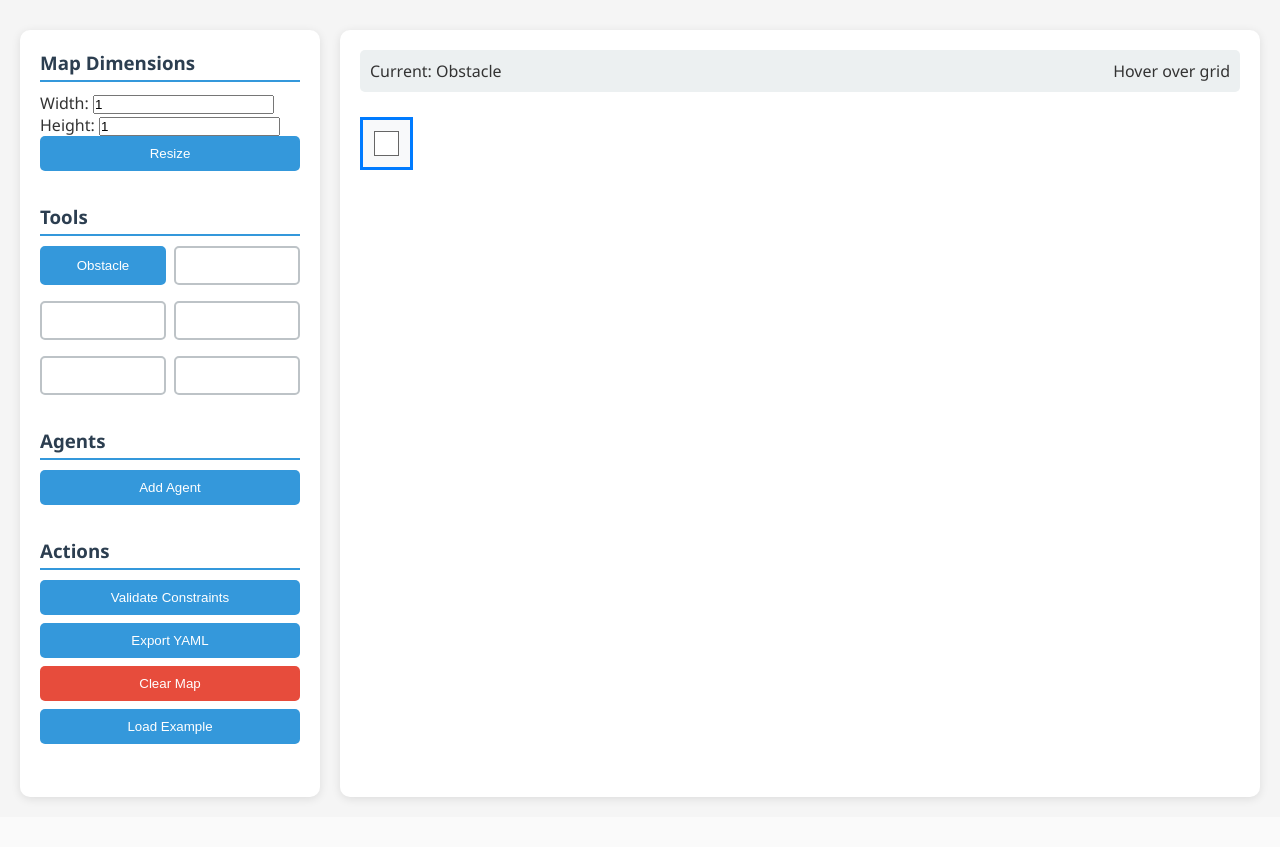
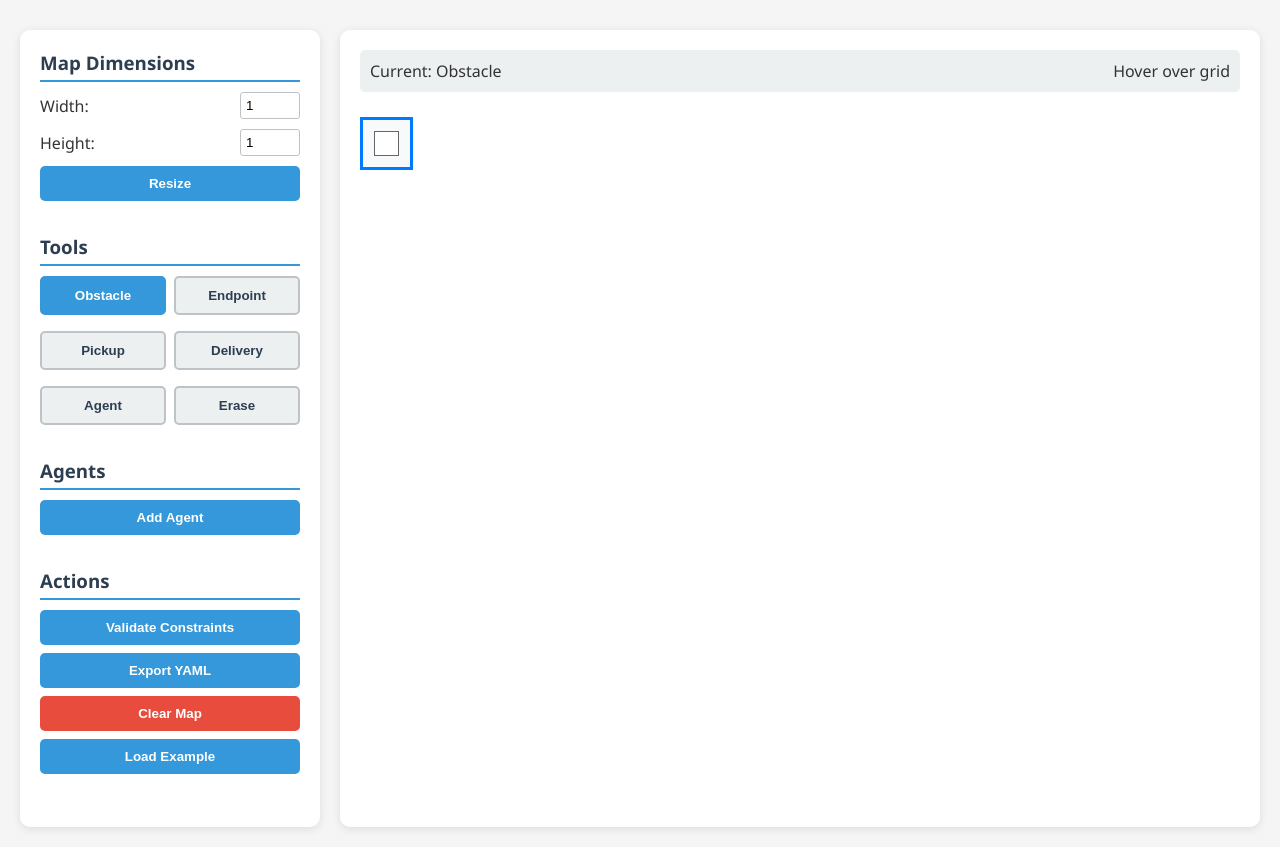
Before and after one commit to evam4rtins/map-builder-MAPDs, a Flask app: page /builder in a window 1280 px wide. Shown: the part 90-937 px from the top of the page. Before the commit the page ends 891 px from the top, so only its background shows below. Run offline with Flask 3, Linux system fonts and the light colour scheme; the visitor is signed in with stand-in values (Sample User, id 1).

Commit message:
fixed the button hovering

```diff
--- a/static/script.js
+++ b/static/script.js
@@ -337,7 +337,7 @@ class MapBuilder {
 
         //console.log(`Adding agent: ${name} at (${x}, ${y})`);
 
-        if (x >= this.width || y >= this.height) {
+        if (x >= this.height || y >= this.width || x < 0 || y < 0) {
             alert('Agent position is outside map boundaries');
             return;
         }
--- a/static/style.css
+++ b/static/style.css
@@ -264,10 +264,12 @@ header p {
 .tool-btn {
     padding: 10px;
     border: 2px solid #bdc3c7;
-    background: white;
+    background: #ecf0f1;
     border-radius: 5px;
     cursor: pointer;
     transition: all 0.3s;
+    color: #2c3e50;
+    font-weight: 600;
 }
 
 .tool-btn.active {
@@ -277,6 +279,12 @@ header p {
 }
 
 .tool-btn:hover {
+    border-color: #2980b9;
+    background: #d5dbdb;
+}
+
+.tool-btn.active:hover {
+    background: #2980b9;
     border-color: #2980b9;
 }
 
@@ -290,6 +298,7 @@ button {
     transition: background 0.3s;
     width: 100%;
     margin-bottom: 8px;
+    font-weight: 600;
 }
 
 button:hover {
@@ -394,6 +403,12 @@ button#clear-btn:hover {
     margin-top: 15px;
 }
 
+.modal-buttons button {
+    width: auto;
+    margin: 0;
+    flex: 1;
+}
+
 #agents-list {
     margin-bottom: 10px;
 }
@@ -406,3 +421,34 @@ button#clear-btn:hover {
     display: flex;
     justify-content: space-between;
 }
+
+.agent-item button {
+    width: auto;
+    padding: 2px 8px;
+    margin: 0;
+    background: #e74c3c;
+    border-radius: 3px;
+}
+
+.agent-item button:hover {
+    background: #c0392b;
+}
+
+.dimension-controls {
+    display: flex;
+    flex-direction: column;
+    gap: 10px;
+}
+
+.dimension-controls label {
+    display: flex;
+    justify-content: space-between;
+    align-items: center;
+}
+
+.dimension-controls input {
+    width: 60px;
+    padding: 5px;
+    border: 1px solid #bdc3c7;
+    border-radius: 3px;
+}
```
